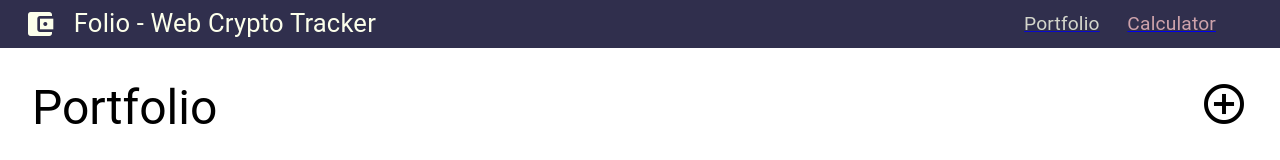
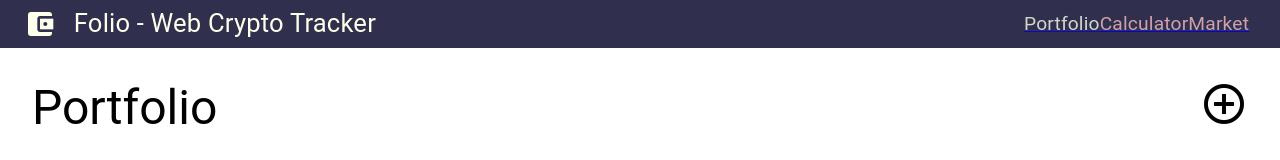
Before and after one commit to SmartTrack-ShellHacks/folio_web, a React (Create React App) app: page / in a window 1280 px wide. Shown: the top 160 px of the page. Built offline with nearby package versions, Linux system fonts and the light colour scheme; no server answers.

Commit message:
added market to nav

```diff
--- a/src/components/Navbar/Navbar.js
+++ b/src/components/Navbar/Navbar.js
@@ -76,6 +76,14 @@ const Navbar = () => {
             Calculator
           </Typography>
         </Link>
+        <Link to="/market">
+          <Typography
+            variant="body1"
+            className={location.pathname === "/market" ? classes.linkText : classes.inactiveLinkText}
+          >
+            Market
+          </Typography>
+        </Link>
       </div>
     </div>
   );
```
